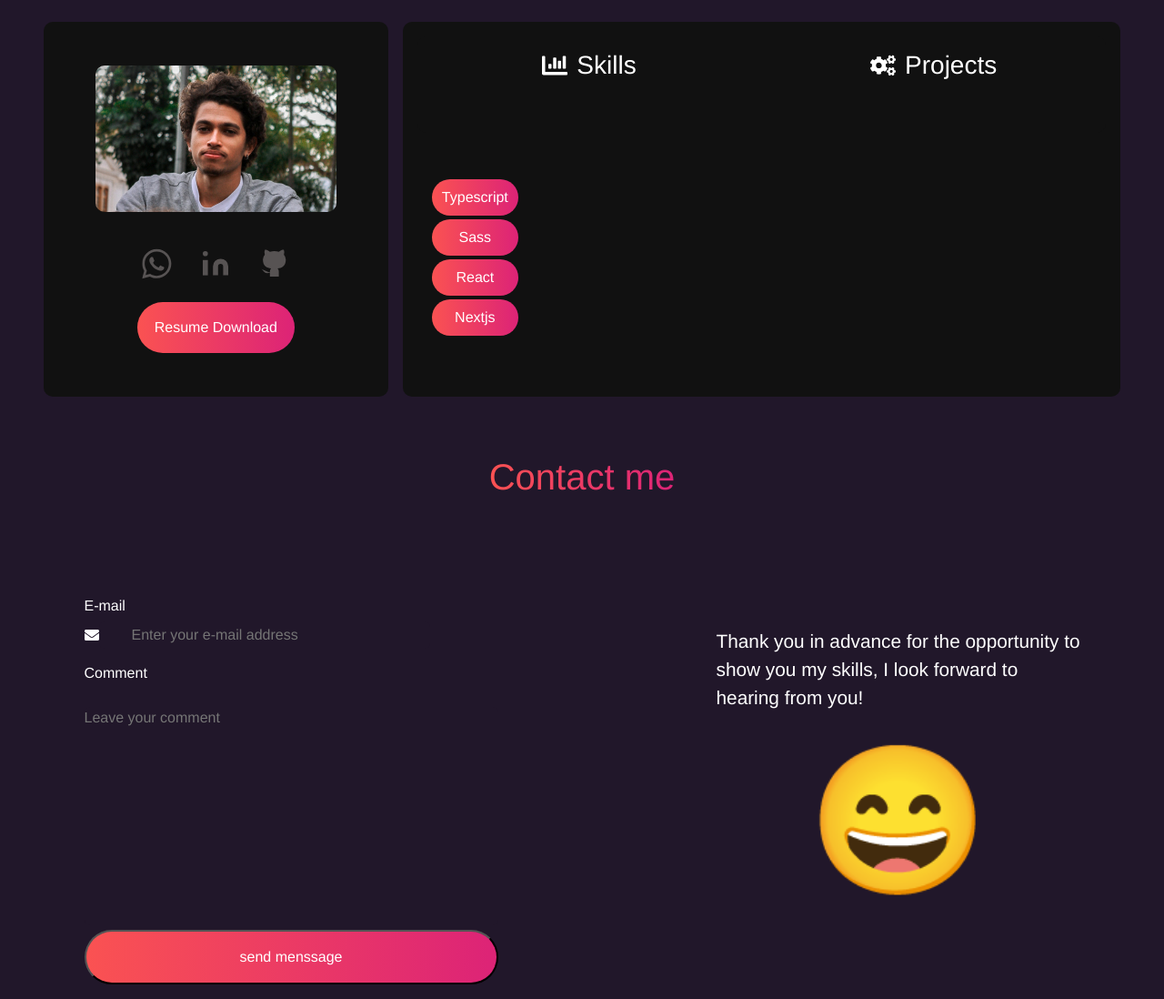
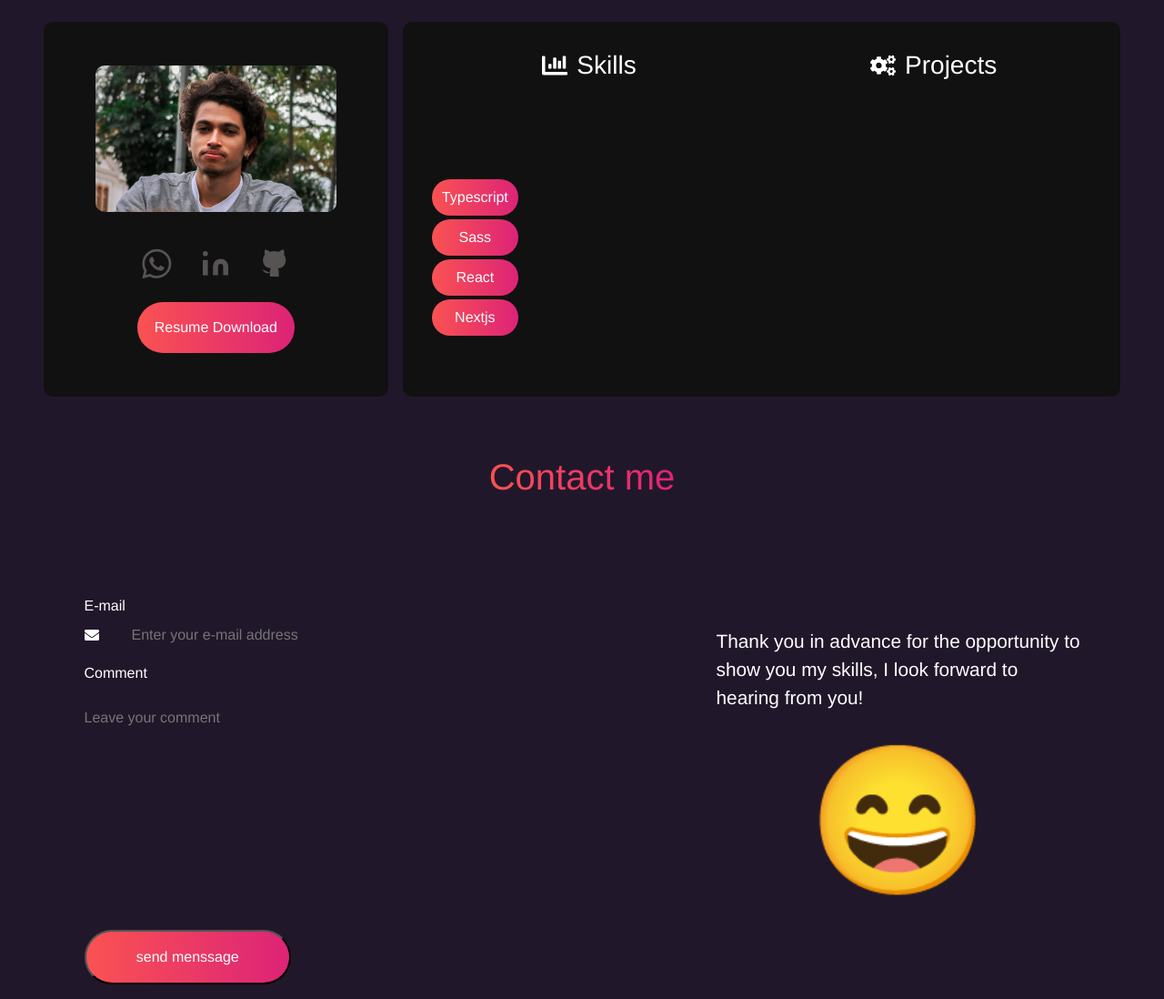
Before and after one commit to Leandro-pixel/React-Portfolio, a React (Vite) app: page / in a window 1280 px wide. Shown: the part 200-1298 px from the top of the page at 91% size. Built offline with nearby package versions, Linux system fonts and the light colour scheme; some icons are missing.

Commit message:
feat: fixing resposivity

```diff
--- a/src/App.tsx
+++ b/src/App.tsx
@@ -25,12 +25,10 @@ function App() {
       I18N_STORAGE_KEY,
       selectedLanguage
     )
-    history.replaceState(null, "", '/React-Portfolio/skills');
+    history.replaceState(null, "", '/React-Portfolio');
     window.location = window.location
 
   }
-
-
 
   return (
     <div id="appContent">
--- a/src/styles/components/footer.sass
+++ b/src/styles/components/footer.sass
@@ -92,6 +92,8 @@
             scrollbar-width: thin
             border: none
             border-radius: 6px
+            @include mixins.lg
+                width: 70%
 
         textarea:hover
                 border: 1px solid variable.$text-color
@@ -102,7 +104,7 @@
 
 
 
-            .btn
+        .My-btn
+            width: 50%
+            @include mixins.lg
                 width: 50%
-                @include mixins.lg
-                    width: 50%
```
